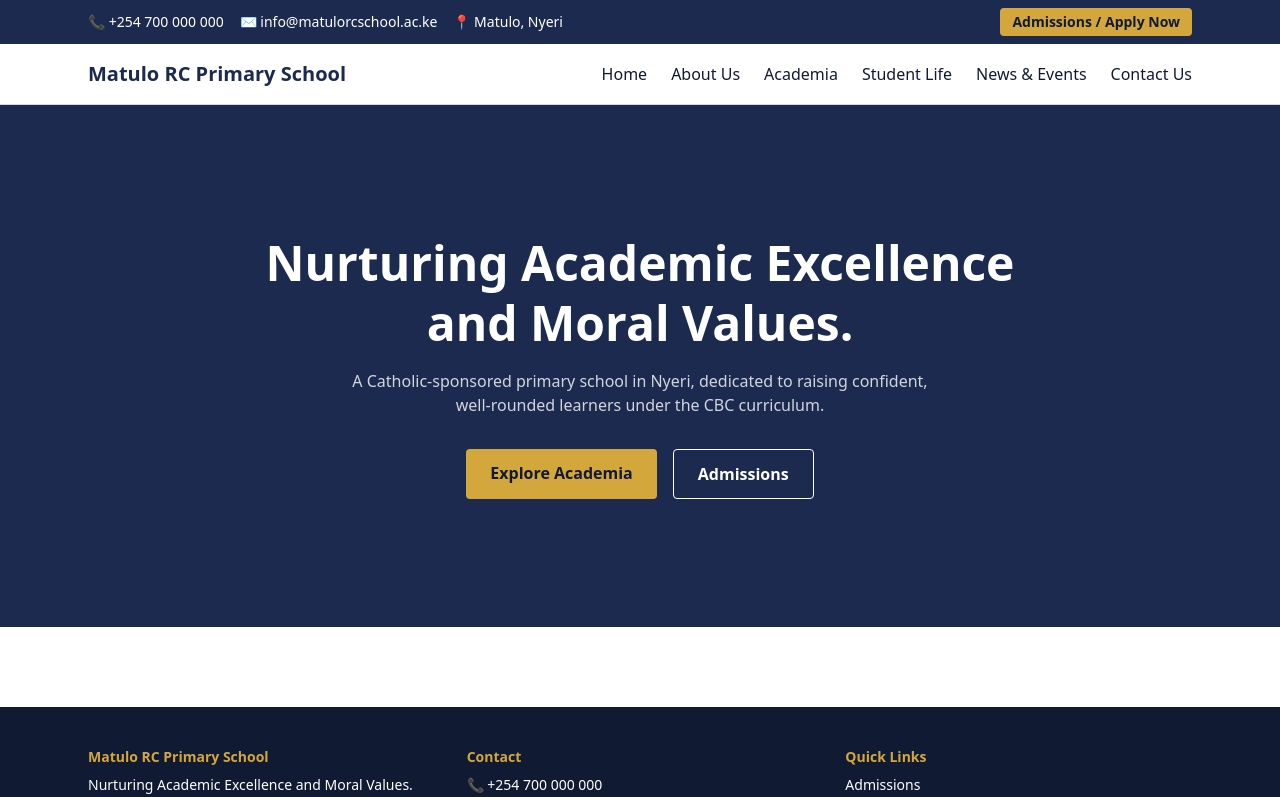
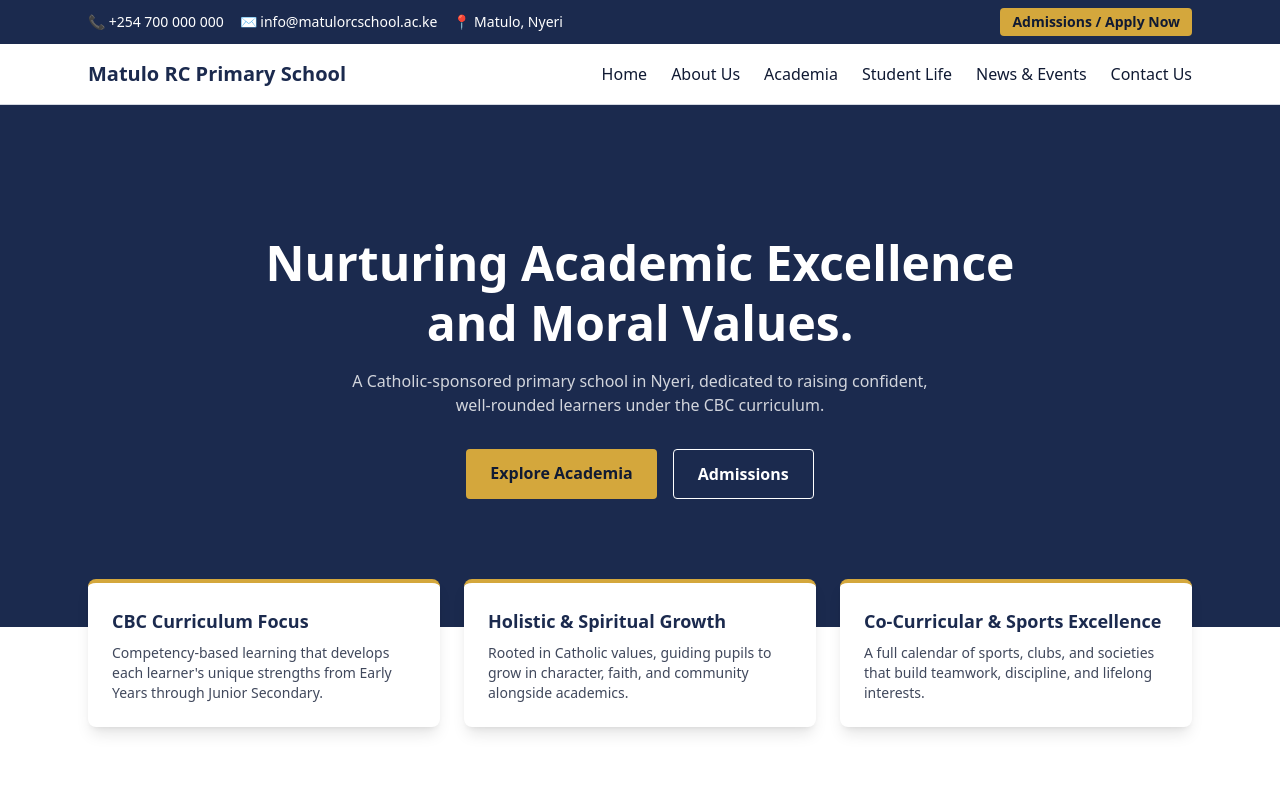
Before and after one commit to Ochoko-Dev/matulo-rc-school, a Next.js app: page / in a window 1280 px wide. Shown: the top 797 px of the page. Built offline with nearby package versions, Linux system fonts and the light colour scheme.

Commit message:
Add quick info cards section

```diff
--- a/app/page.tsx
+++ b/app/page.tsx
@@ -30,6 +30,33 @@ export default function Home() {
           </div>
         </div>
       </section>
+
+      {/* Quick Info Cards — overlapping the hero bottom edge */}
+      <section className="max-w-6xl mx-auto px-6">
+        <div className="grid grid-cols-1 md:grid-cols-3 gap-6 -mt-12 relative z-10">
+          <div className="bg-white rounded-lg shadow-lg p-6 border-t-4 border-gold">
+            <h3 className="text-lg font-bold text-navy mb-2">CBC Curriculum Focus</h3>
+            <p className="text-sm text-navy-dark/80">
+              Competency-based learning that develops each learner&apos;s
+              unique strengths from Early Years through Junior Secondary.
+            </p>
+          </div>
+          <div className="bg-white rounded-lg shadow-lg p-6 border-t-4 border-gold">
+            <h3 className="text-lg font-bold text-navy mb-2">Holistic & Spiritual Growth</h3>
+            <p className="text-sm text-navy-dark/80">
+              Rooted in Catholic values, guiding pupils to grow in character,
+              faith, and community alongside academics.
+            </p>
+          </div>
+          <div className="bg-white rounded-lg shadow-lg p-6 border-t-4 border-gold">
+            <h3 className="text-lg font-bold text-navy mb-2">Co-Curricular & Sports Excellence</h3>
+            <p className="text-sm text-navy-dark/80">
+              A full calendar of sports, clubs, and societies that build
+              teamwork, discipline, and lifelong interests.
+            </p>
+          </div>
+        </div>
+      </section>
     </main>
   );
 }
```
